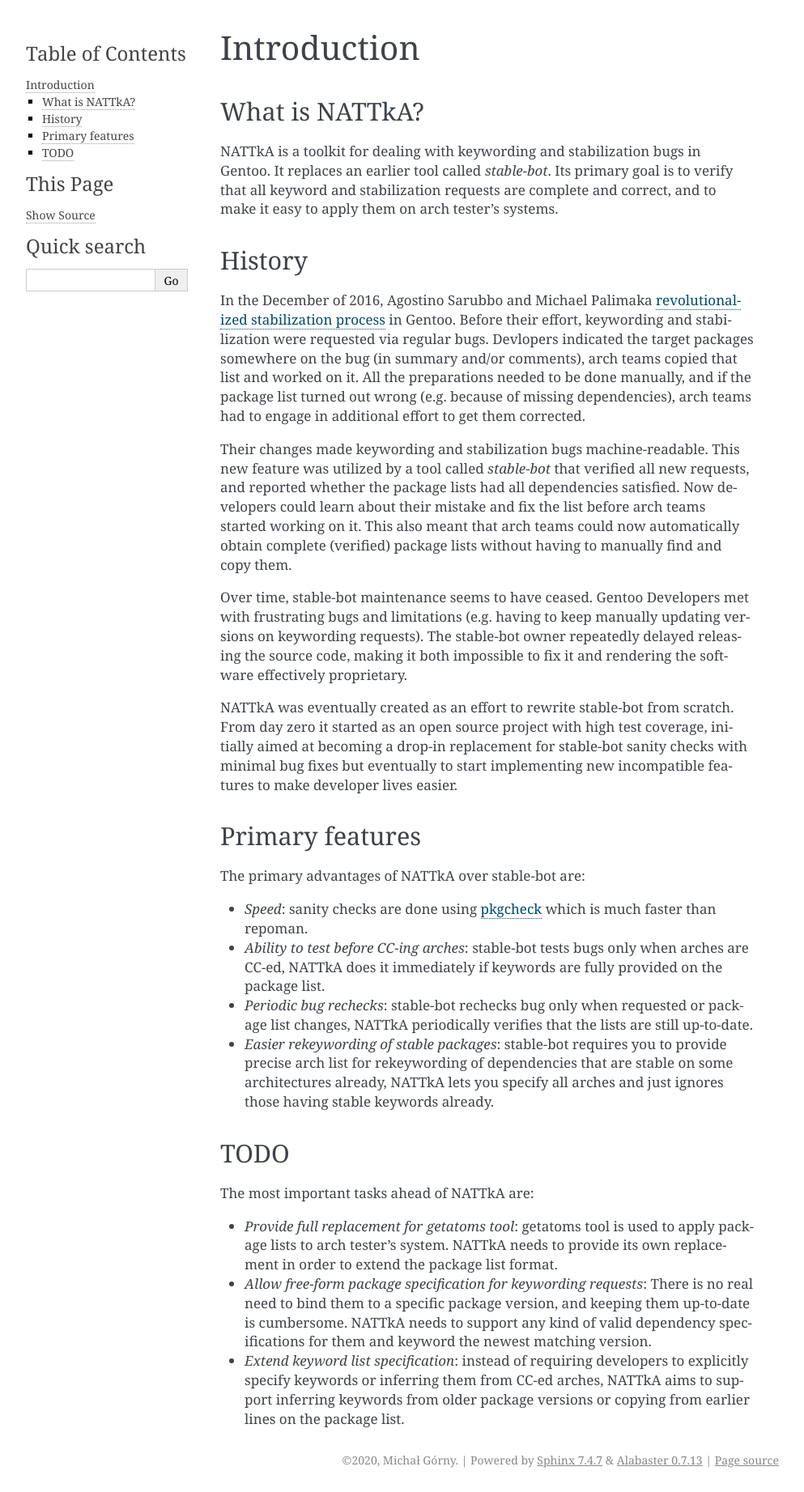
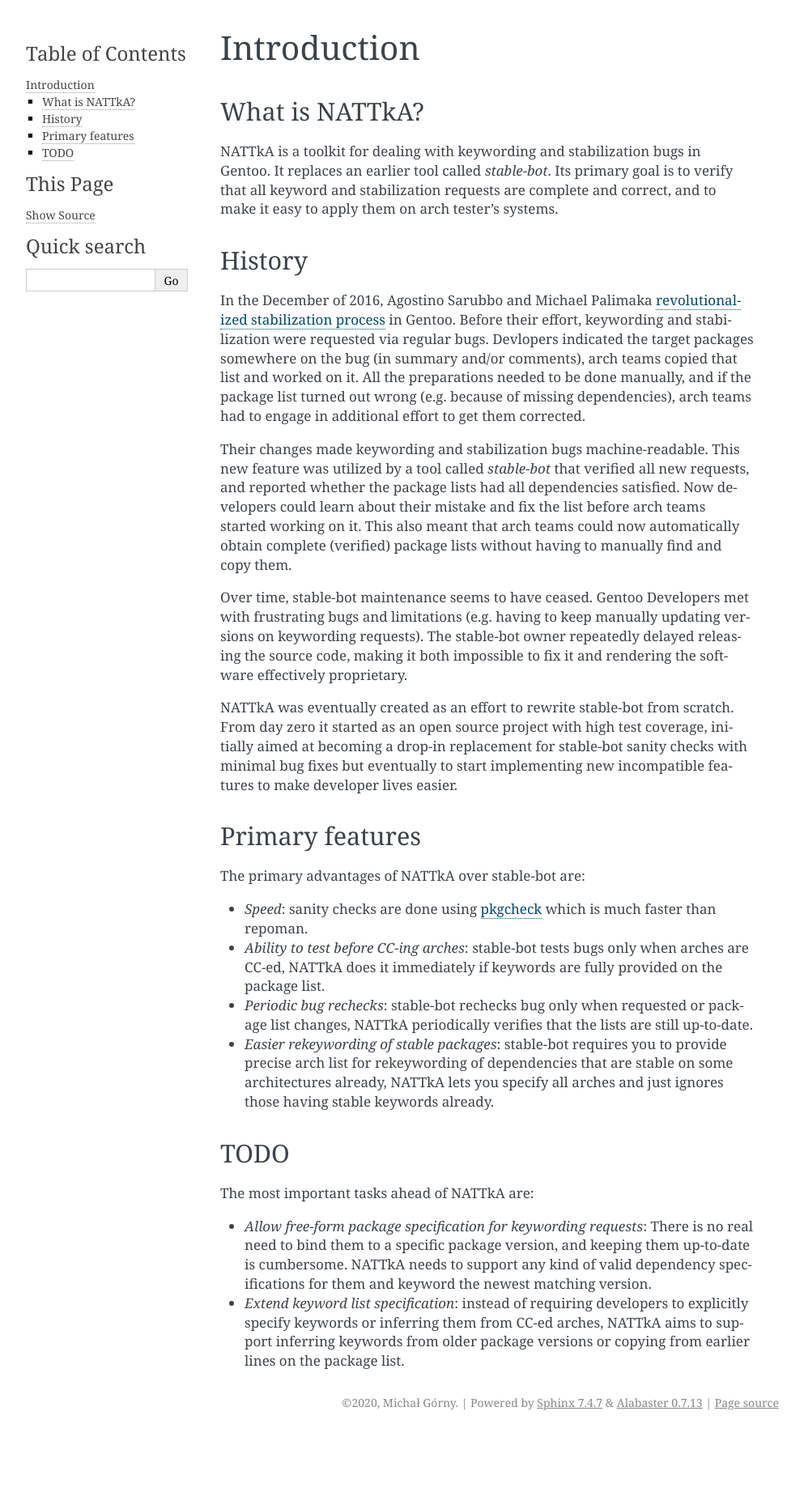
Before and after one commit to projg2/nattka, a Sphinx documentation site: the page built from doc/intro.rst, in a window 1280 px wide. Shown: the whole page at 81% size, without its empty margins (148-1141 px from the left). Built offline with Sphinx 7.4.7, drawn with Linux system fonts in a browser that asks for light colours; after the commit the page ends 1772 px from its top, so only the background shows below that.

Commit message:
doc: getatoms.py compatibility achieved!
Signed-off-by: Michał Górny <mgorny@gentoo.org>

```diff
--- a/doc/intro.rst
+++ b/doc/intro.rst
@@ -73,11 +73,6 @@
 ====
 The most important tasks ahead of NATTkA are:
 
-- *Provide full replacement for getatoms tool*: getatoms tool is used
-  to apply package lists to arch tester's system.  NATTkA needs to
-  provide its own replacement in order to extend the package list
-  format.
-
 - *Allow free-form package specification for keywording requests*:
   There is no real need to bind them to a specific package version,
   and keeping them up-to-date is cumbersome.  NATTkA needs to support
```
